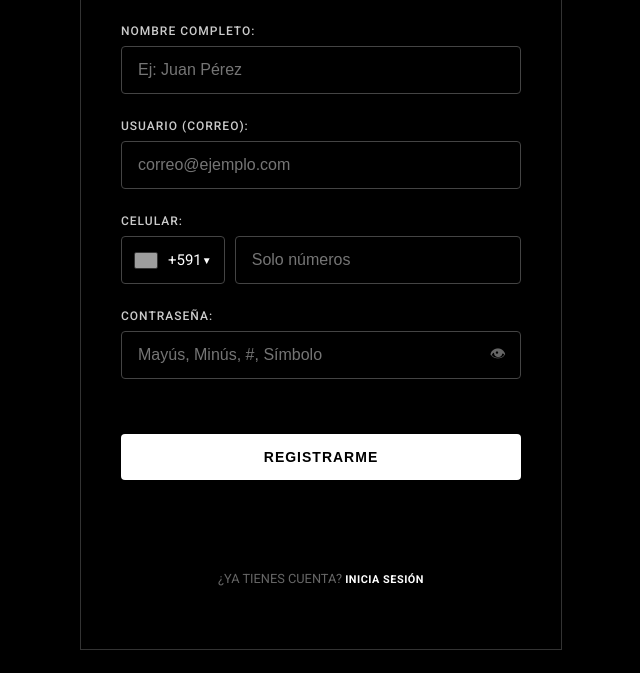
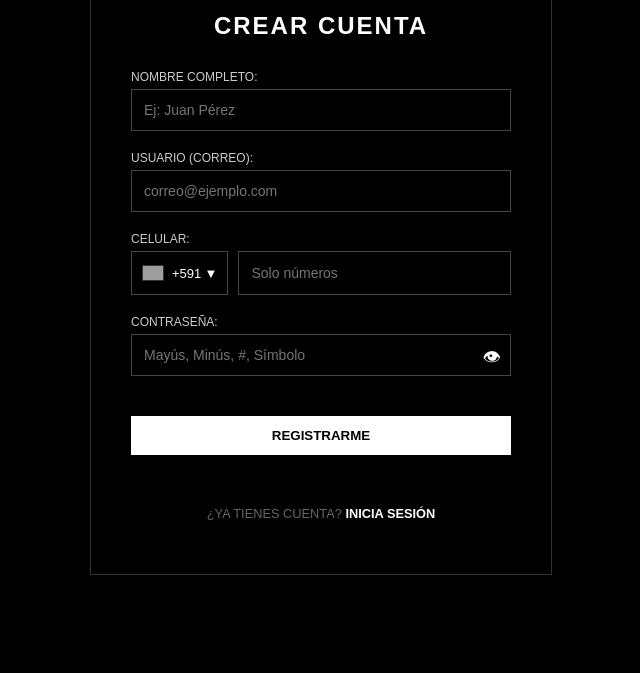
Before and after one commit to AndresG1027/LOGIN, a plain HTML site: page html/registro.html in a window 1280 px wide. Shown: the part 127-800 px from the top of the page, without its empty margins (319-959 px from the left). Drawn offline with Linux system fonts and the light colour scheme; grey boxes are pictures that could not be loaded.

Commit message:
Refactor CSS for dark theme implementation
Removed old styles and added new dark theme styles.

```diff
--- a/css/estilos.css
+++ b/css/estilos.css
@@ -1,316 +1,171 @@
-/* --- ESTILO STARLINK FINAL --- */
-
-@import url('https://fonts.googleapis.com/css2?family=Roboto:wght@400;500;700&display=swap');
-
+/* Estilos Generales - Tema Oscuro Simple */
 body {
-    font-family: 'Roboto', 'Segoe UI', sans-serif;
-    /* Negro absoluto */
-    background-color: #000000;
+    font-family: Arial, sans-serif; /* Fuente básica */
+    background-color: #000000; /* Negro puro */
     display: flex;
     justify-content: center;
     align-items: center;
-    min-height: 100vh;
+    height: 100vh; /* Altura completa */
     margin: 0;
-    color: #ffffff;
-}
-
-/* Animación de entrada de la tarjeta principal */
-@keyframes fadeIn {
-    from { opacity: 0; transform: scale(0.98); }
-    to { opacity: 1; transform: scale(1); }
-}
-
-/* NUEVA ANIMACIÓN: Despliegue del menú de países */
-@keyframes dropdownReveal {
-    from {
-        opacity: 0;
-        transform: translateY(-15px); /* Empieza arriba */
-    }
-    to {
-        opacity: 1;
-        transform: translateY(0); /* Cae a su lugar */
-    }
+    color: white;
 }
 
 .contenedor {
-    background: #000000;
-    padding: 50px 40px;
-    border: 1px solid #333333; /* Borde sutil característico */
-    border-radius: 0px; /* Bordes rectos */
-    width: 400px;
+    background-color: #000000;
+    padding: 40px;
+    border: 1px solid #333; /* Borde gris suave */
+    width: 380px;
     text-align: center;
-    position: relative;
-    animation: fadeIn 0.5s cubic-bezier(0.25, 0.46, 0.45, 0.94) both;
 }
 
 h2 {
-    color: #ffffff;
     margin-top: 0;
-    margin-bottom: 40px;
-    font-weight: 700;
-    text-transform: uppercase;
-    letter-spacing: 2px;
-    font-size: 2rem;
+    margin-bottom: 30px;
+    letter-spacing: 2px; /* Separación de letras */
 }
 
+/* Inputs y Etiquetas */
 .grupo-input {
-    margin-bottom: 25px;
+    margin-bottom: 20px;
     text-align: left;
 }
 
 label {
     display: block;
-    margin-bottom: 8px;
-    font-weight: 500;
-    color: #cccccc;
-    font-size: 0.75em;
-    text-transform: uppercase;
-    letter-spacing: 1px;
+    margin-bottom: 5px;
+    color: #ccc;
+    font-size: 12px;
 }
 
-/* Inputs técnicos */
-input[type="text"],
-input[type="email"],
-input[type="password"],
-input[type="tel"] {
+input {
     width: 100%;
-    padding: 14px 16px;
-    box-sizing: border-box;
+    padding: 12px;
+    box-sizing: border-box; /* Para que el padding no rompa el ancho */
     background-color: #000000;
-    border: 1px solid #444444;
-    border-radius: 4px;
-    font-size: 16px;
-    color: #ffffff;
-    transition: all 0.2s ease;
+    border: 1px solid #444;
+    color: white;
+    font-size: 14px;
 }
 
 input:focus {
-    border-color: #ffffff;
+    border-color: white; /* Borde blanco al escribir */
     outline: none;
-    box-shadow: 0 0 0 1px #ffffff; /* Foco blanco nítido */
 }
 
-.grupo-input:focus-within label {
-    color: #ffffff;
+/* Botón Blanco */
+button {
+    width: 100%;
+    padding: 12px;
+    background-color: white;
+    color: black;
+    border: none;
+    font-weight: bold;
+    cursor: pointer;
+    margin-top: 20px;
 }
 
-/* --- SELECTOR DE PAÍS --- */
+button:hover {
+    background-color: #ddd; /* Un poco gris al pasar el mouse */
+}
+
+/* Selector de País */
 .fila-celular {
-    display: flex;
+    display: flex; /* Pone los elementos lado a lado */
     gap: 10px;
     position: relative;
 }
 
 .selector-pais-wrapper {
+    width: 140px;
     position: relative;
-    width: 150px;
 }
 
 .pais-seleccionado {
-    background-color: #000000;
-    border: 1px solid #444444;
-    border-radius: 4px;
-    padding: 0 12px;
-    cursor: pointer;
+    border: 1px solid #444;
+    height: 42px; /* Altura manual para igualar al input */
     display: flex;
     align-items: center;
     justify-content: space-between;
-    height: 48px;
-    box-sizing: border-box;
-    font-size: 15px;
-    color: #ffffff;
-    transition: border-color 0.2s;
-}
-
-.pais-seleccionado:hover {
-    border-color: #aaaaaa;
+    padding: 0 10px;
+    cursor: pointer;
+    font-size: 13px;
 }
 
 .info-pais-actual {
     display: flex;
     align-items: center;
-    gap: 10px;
 }
 
 .flag-img {
-    width: 22px;
-    height: 15px;
-    object-fit: cover;
-    border-radius: 2px;
+    width: 20px;
+    height: 14px;
+    margin-right: 8px;
     border: 1px solid #333;
 }
 
-.flechita {
-    font-size: 10px;
-    color: #ffffff;
+/* Lista desplegable */
+.lista-dropdown {
+    display: none; /* Oculto por defecto */
+    position: absolute;
+    top: 45px;
+    left: 0;
+    width: 200px;
+    background-color: #000000;
+    border: 1px solid #444;
+    z-index: 10;
 }
 
-/* LISTA DESPLEGABLE CON ANIMACIÓN */
-.lista-dropdown {
-    display: none; /* JS lo cambia a block */
-    position: absolute;
-    top: 105%;
-    left: 0;
-    width: 300px;
-    background: #000000;
-    border: 1px solid #444444;
-    border-radius: 4px;
-    z-index: 100;
-    overflow: hidden;
-
-    /* AQUI ESTÁ LA ANIMACIÓN QUE PEDISTE */
-    transform-origin: top center;
-    animation: dropdownReveal 0.2s ease-out forwards;
-}
-
-.buscador-pais {
-    width: 100%;
-    border: none;
-    border-bottom: 1px solid #333;
-    padding: 14px;
-    outline: none;
-    font-size: 14px;
-    background: #0a0a0a;
-    color: #ffffff;
-    text-transform: uppercase;
-}
-
-#lista-items-pais {
-    list-style: none;
+ul {
+    list-style: none; /* Quita los puntos de la lista */
+    padding: 0;
     margin: 0;
-    padding: 0;
-    max-height: 220px;
-    overflow-y: auto;
-}
-
-#lista-items-pais::-webkit-scrollbar {
-    width: 4px;
-}
-#lista-items-pais::-webkit-scrollbar-track {
-    background: #000000;
-}
-#lista-items-pais::-webkit-scrollbar-thumb {
-    background-color: #444;
+    max-height: 150px;
+    overflow-y: auto; /* Barra de desplazamiento si es muy largo */
 }
 
 .item-pais {
-    padding: 10px 15px;
+    padding: 10px;
+    border-bottom: 1px solid #222;
     cursor: pointer;
     display: flex;
     align-items: center;
-    font-size: 14px;
-    border-bottom: 1px solid #111;
-    color: #cccccc;
-    transition: background 0.2s;
 }
 
 .item-pais:hover {
-    background-color: #1a1a1a;
-    color: #ffffff;
+    background-color: #222;
 }
 
-.item-pais .nombre {
-    flex-grow: 1;
-    margin-left: 10px;
-}
-
-.item-pais .codigo {
-    color: #666;
-    font-size: 0.9em;
-}
-
-/* --- OJO --- */
+/* Ojo de contraseña */
 .input-con-icono {
     position: relative;
-    width: 100%;
-}
-
-.input-con-icono input {
-    padding-right: 45px;
 }
 
 .icono-ojo {
     position: absolute;
-    right: 15px;
-    top: 50%;
-    transform: translateY(-50%);
+    right: 10px;
+    top: 10px;
     cursor: pointer;
-    display: flex;
-    align-items: center;
-    color: #666;
-    transition: color 0.2s;
+    font-size: 18px;
 }
 
-.icono-ojo:hover {
-    color: #ffffff;
+/* Mensajes */
+.mensaje {
+    margin-top: 20px;
+    font-size: 13px;
+    font-weight: bold;
 }
 
-.icono-ojo svg {
-    width: 20px;
-    height: 20px;
-}
-
-/* --- BOTÓN BLANCO PURO --- */
-button {
-    width: 100%;
-    padding: 15px;
-    background-color: #ffffff;
-    color: #000000;
-    border: none;
-    border-radius: 4px;
-    cursor: pointer;
-    font-size: 14px;
-    font-weight: 700;
-    text-transform: uppercase;
-    letter-spacing: 1px;
-    margin-top: 30px;
-    transition: background-color 0.2s, transform 0.1s;
-}
-
-button:hover {
-    background-color: #e6e6e6;
-}
-
-button:active {
-    transform: scale(0.98);
-}
-
-/* --- MENSAJES --- */
-.mensaje {
-    margin-top: 25px;
-    font-size: 0.85em;
-    padding: 10px 0;
-    text-align: left;
-    border-radius: 0;
-    border-bottom: 1px solid transparent;
-}
-
-.exito {
-    color: #00ff00;
-    border-bottom-color: #00ff00;
-}
-
-.error {
-    color: #ff3333;
-    border-bottom-color: #ff3333;
+.texto-error {
+    color: #ff4444;
+    font-size: 12px;
 }
 
 a {
     color: #888;
     text-decoration: none;
-    font-size: 0.85em;
-    text-transform: uppercase;
-    letter-spacing: 0.5px;
-    transition: color 0.2s;
 }
 
 a:hover {
-    color: #ffffff;
+    color: white;
     text-decoration: underline;
 }
-
-#enlace-recuperar {
-    text-align: center;
-    margin-top: 20px;
-
-}
```
